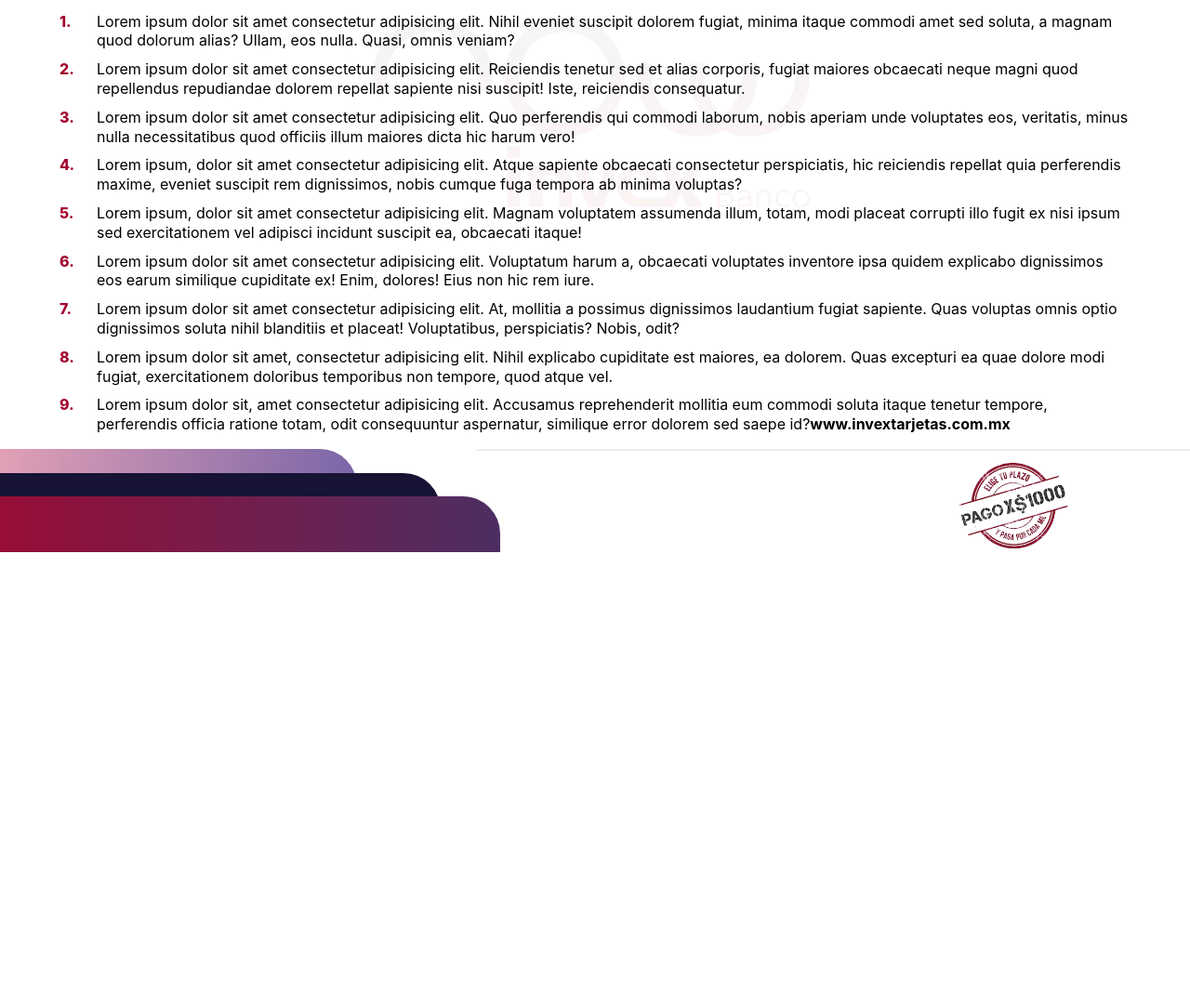
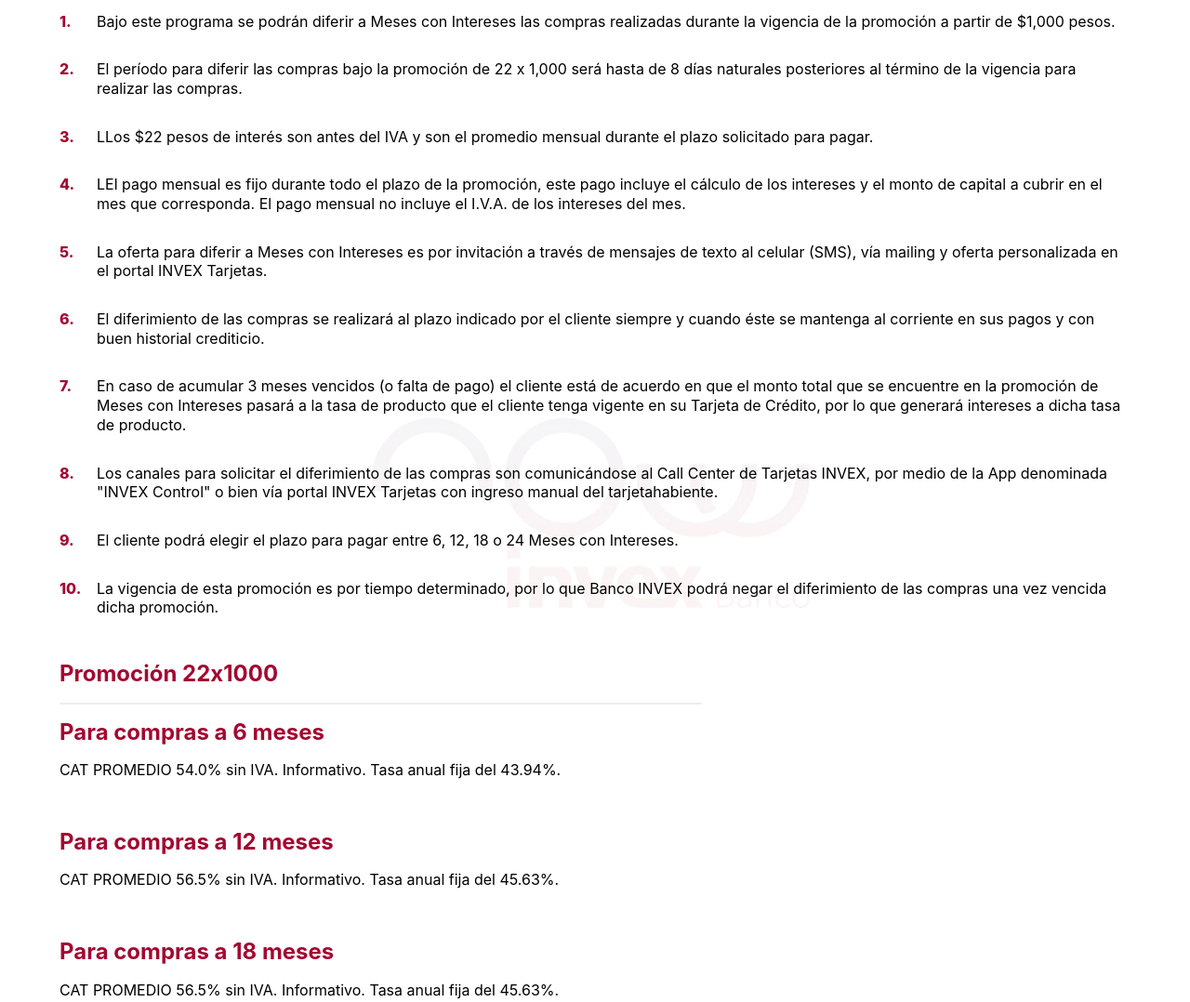
Before and after one commit to Almakio01/LandingsLegalesInvex, a plain HTML site: page index.html in a window 1280 px wide. Shown: the part 322-1400 px from the top of the page at 93% size. Before the commit the page ends 919 px from the top, so only its background shows below. Drawn offline with Linux system fonts and the light colour scheme.

Commit message:
fist:texto

```diff
--- a/index.html
+++ b/index.html
@@ -230,33 +230,44 @@
                     autem dignissimos accusamus ipsam error est consequatur minus laudantium aperiam culpa quos
                     reprehenderit, veritatis fuga, eaque odio voluptatem.</p>
                 <ol class="list">
-                    <li>Lorem ipsum dolor sit amet consectetur adipisicing elit. Nihil eveniet suscipit dolorem
-                        fugiat, minima itaque commodi amet sed soluta, a magnam quod dolorum alias? Ullam, eos
-                        nulla. Quasi, omnis veniam?</li>
-                    <li>Lorem ipsum dolor sit amet consectetur adipisicing elit. Reiciendis tenetur sed et alias
-                        corporis, fugiat maiores obcaecati neque magni quod repellendus repudiandae dolorem repellat
-                        sapiente nisi suscipit! Iste, reiciendis consequatur.</li>
-                    <li>Lorem ipsum dolor sit amet consectetur adipisicing elit. Quo perferendis qui commodi
-                        laborum, nobis aperiam unde voluptates eos, veritatis, minus nulla necessitatibus quod
-                        officiis illum maiores dicta hic harum vero!</li>
-                    <li>Lorem ipsum, dolor sit amet consectetur adipisicing elit. Atque sapiente obcaecati
-                        consectetur perspiciatis, hic reiciendis repellat quia perferendis maxime, eveniet suscipit
-                        rem dignissimos, nobis cumque fuga tempora ab minima voluptas? </li>
-                    <li>Lorem ipsum, dolor sit amet consectetur adipisicing elit. Magnam voluptatem assumenda illum,
-                        totam, modi placeat corrupti illo fugit ex nisi ipsum sed exercitationem vel adipisci
-                        incidunt suscipit ea, obcaecati itaque!</li>
-                    <li>Lorem ipsum dolor sit amet consectetur adipisicing elit. Voluptatum harum a, obcaecati
-                        voluptates inventore ipsa quidem explicabo dignissimos eos earum similique cupiditate ex!
-                        Enim, dolores! Eius non hic rem iure.</li>
-                    <li>Lorem ipsum dolor sit amet consectetur adipisicing elit. At, mollitia a possimus dignissimos
-                        laudantium fugiat sapiente. Quas voluptas omnis optio dignissimos soluta nihil blanditiis et
-                        placeat! Voluptatibus, perspiciatis? Nobis, odit?</li>
-                    <li>Lorem ipsum dolor sit amet, consectetur adipisicing elit. Nihil explicabo cupiditate est
-                        maiores, ea dolorem. Quas excepturi ea quae dolore modi fugiat, exercitationem doloribus
-                        temporibus non tempore, quod atque vel.</li>
-                    <li>Lorem ipsum dolor sit, amet consectetur adipisicing elit. Accusamus reprehenderit mollitia
-                        eum commodi soluta itaque tenetur tempore, perferendis officia ratione totam, odit
-                        consequuntur aspernatur, similique error dolorem sed saepe id?<span style="font-weight: bold;">www.invextarjetas.com.mx</span></li>
+                    <li>Bajo este programa se podrán diferir a Meses con Intereses las compras realizadas durante la
+vigencia de la promoción a partir de $1,000 pesos.</li>
+<br>
+                    <li>El período para diferir las compras bajo la promoción de 22 x 1,000 será hasta de 8 días naturales posteriores al término de la vigencia para realizar las compras.</li>
+                    <br>
+                    <li>LLos $22 pesos de interés son antes del IVA y son el promedio mensual durante el plazo solicitado para pagar.</li>
+                    <br>
+                    <li>LEl pago mensual es fijo durante todo el plazo de la promoción, este pago incluye el cálculo de los intereses y el monto de capital a cubrir en el mes que corresponda. El pago mensual no incluye el I.V.A. de los intereses del mes. </li>
+                    <br>
+                    <li>La oferta para diferir a Meses con Intereses es por invitación a través de mensajes de texto al celular (SMS), vía mailing y oferta personalizada en el portal INVEX Tarjetas.</li>
+                    <br>
+                    <li>El diferimiento de las compras se realizará al plazo indicado por el cliente siempre y cuando éste se mantenga al corriente en sus pagos y con buen historial crediticio.</li>
+                    <br>
+                    <li>En caso de acumular 3 meses vencidos (o falta de pago) el cliente está de acuerdo en que el monto total que se encuentre en la promoción de Meses con Intereses pasará a la tasa de producto que el cliente tenga vigente en su Tarjeta de Crédito, por lo que generará intereses a dicha tasa de producto.</li>
+                    <br>
+                    <li>Los canales para solicitar el diferimiento de las compras son comunicándose al Call Center de Tarjetas INVEX, por medio de la App denominada "INVEX Control" o bien vía portal INVEX Tarjetas con ingreso manual del tarjetahabiente.</li>
+                    <br>
+                    <li>El cliente podrá elegir el plazo para pagar entre 6, 12, 18 o 24 Meses con Intereses.</li>
+                    <br>
+                    <li>La vigencia de esta promoción es por tiempo determinado, por lo que Banco INVEX podrá negar el
+diferimiento de las compras una vez vencida dicha promoción.</li>
+<br>
+<h1 class="title" style="color: #a30831;" >Promoción 22x1000</h1>
+<hr>
+<h2 class="title" style="color: #a30831;">Para compras a 6 meses</h2>
+ <p>CAT PROMEDIO 54.0% sin IVA. Informativo. Tasa anual fija del 43.94%.</p>
+ <br>
+<h2 class="title" style="color: #a30831;">Para compras a 12 meses</h2>
+       <p>CAT PROMEDIO 56.5% sin IVA. Informativo. Tasa anual fija del 45.63%.</p>
+       <br>
+       <h2 class="title" style="color: #a30831;">Para compras a 18 meses</h2>
+       <p>CAT PROMEDIO 56.5% sin IVA. Informativo. Tasa anual fija del 45.63%.</p>
+       <br>
+       <h2 class="title" style="color: #a30831;">Para compras a 24 meses</h2>
+       <p>CAT PROMEDIO 56.5% sin IVA. Informativo. Tasa anual fija del 45.63%..</p>
+       <br>
+
+                    <p>Fecha de cálculo: Junio 2024, Promoción válida en la República Mexicana. Teléfonos de contacto de CONDUSEF para la Ciudad de México y Zona Metropolitana 5340 0999, en el interior de la República sin costo 01 800 999 8080, correo electrónico: asesoria@condusef.gob.mx / Unidad Especializada de Atención de Usuarios 4000 4046, correo electrónico: uneap@invex.com / Aplican restricciones. Consulta comisiones y requisitos de contratación<span style="font-weight: bold;">www.invextarjetas.com.mx</span></p>
                 </ol>
             </section>
         </main>
```
